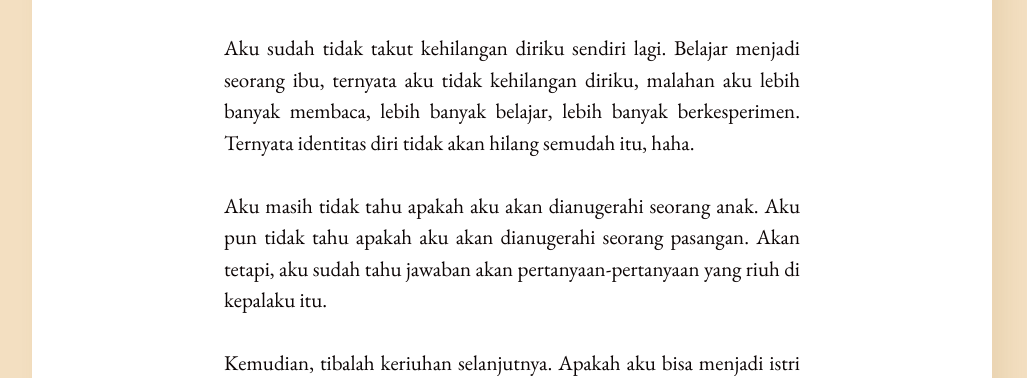
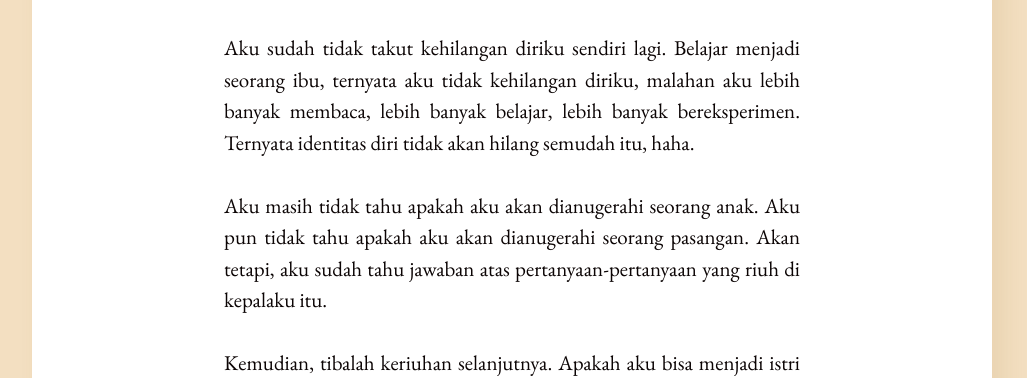
Before and after one commit to pumpkincoffee/pumpkincoffee.github.io, a Jekyll site: the page built from _posts/2026-11-10-menjadi-perempuan.md, in a window 1280 px wide. Shown: the part 2110-2488 px from the top of the page, without its empty margins (128-1155 px from the left). Built offline with Jekyll 4.4.1, drawn with Linux system fonts in a browser that asks for light colours.

Commit message:
Update 2026-11-10-menjadi-perempuan.md

```diff
--- a/_posts/2026-11-10-menjadi-perempuan.md
+++ b/_posts/2026-11-10-menjadi-perempuan.md
@@ -25,8 +25,8 @@ Aku tahu, alasannya terdengar sangat sederhana. Akan tetapi, aku mengalami impia
 <br>
 Satu pertanyaan terjawab. Untuk menjawab sisanya, aku mencoba apa yang kulakukan setiap hari, belajar dan membaca buku, haha. Aku mencoba tumbuh menjadi orang yang lebih baik, mengaplikasikan hal-hal yang kupelajari. Tentu saja, semuanya terasa sangat sulit, bagaikan berjalan di tepi jurang saat hujan deras. Aku terkadang menulis dan menangis di malam hari, seperti hari ini.<br>
 <br>
-Aku sudah tidak takut kehilangan diriku sendiri lagi. Belajar menjadi seorang ibu, ternyata aku tidak kehilangan diriku, malahan aku lebih banyak membaca, lebih banyak belajar, lebih banyak berkesperimen. Ternyata identitas diri tidak akan hilang semudah itu, haha.<br>
+Aku sudah tidak takut kehilangan diriku sendiri lagi. Belajar menjadi seorang ibu, ternyata aku tidak kehilangan diriku, malahan aku lebih banyak membaca, lebih banyak belajar, lebih banyak bereksperimen. Ternyata identitas diri tidak akan hilang semudah itu, haha.<br>
 <br>
-Aku masih tidak tahu apakah aku akan dianugerahi seorang anak. Aku pun tidak tahu apakah aku akan dianugerahi seorang pasangan. Akan tetapi, aku sudah tahu jawaban akan pertanyaan-pertanyaan yang riuh di kepalaku itu.<br>
+Aku masih tidak tahu apakah aku akan dianugerahi seorang anak. Aku pun tidak tahu apakah aku akan dianugerahi seorang pasangan. Akan tetapi, aku sudah tahu jawaban atas pertanyaan-pertanyaan yang riuh di kepalaku itu.<br>
 <br>
 Kemudian, tibalah keriuhan selanjutnya. Apakah aku bisa menjadi istri yang baik? Apakah aku siap menjadi seorang istri? Apakah aku mau menjadi seorang istri?
```
